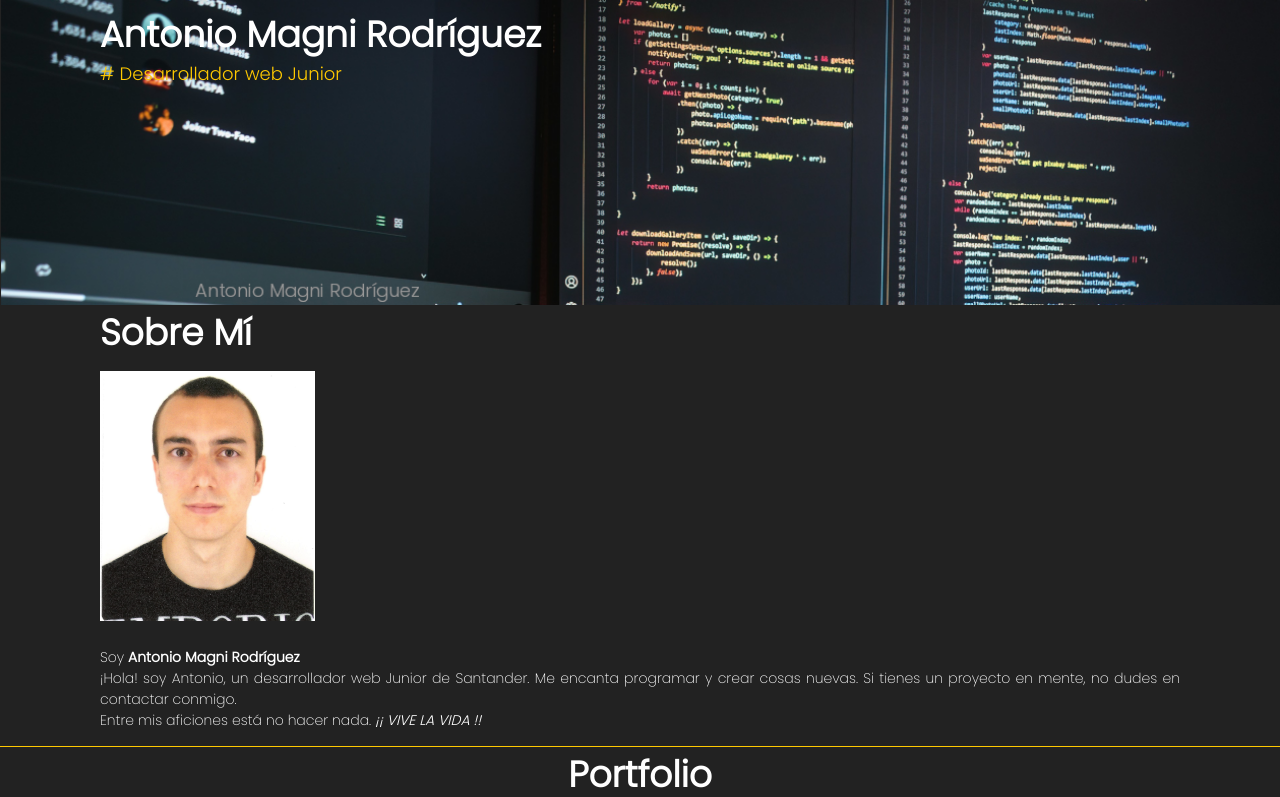
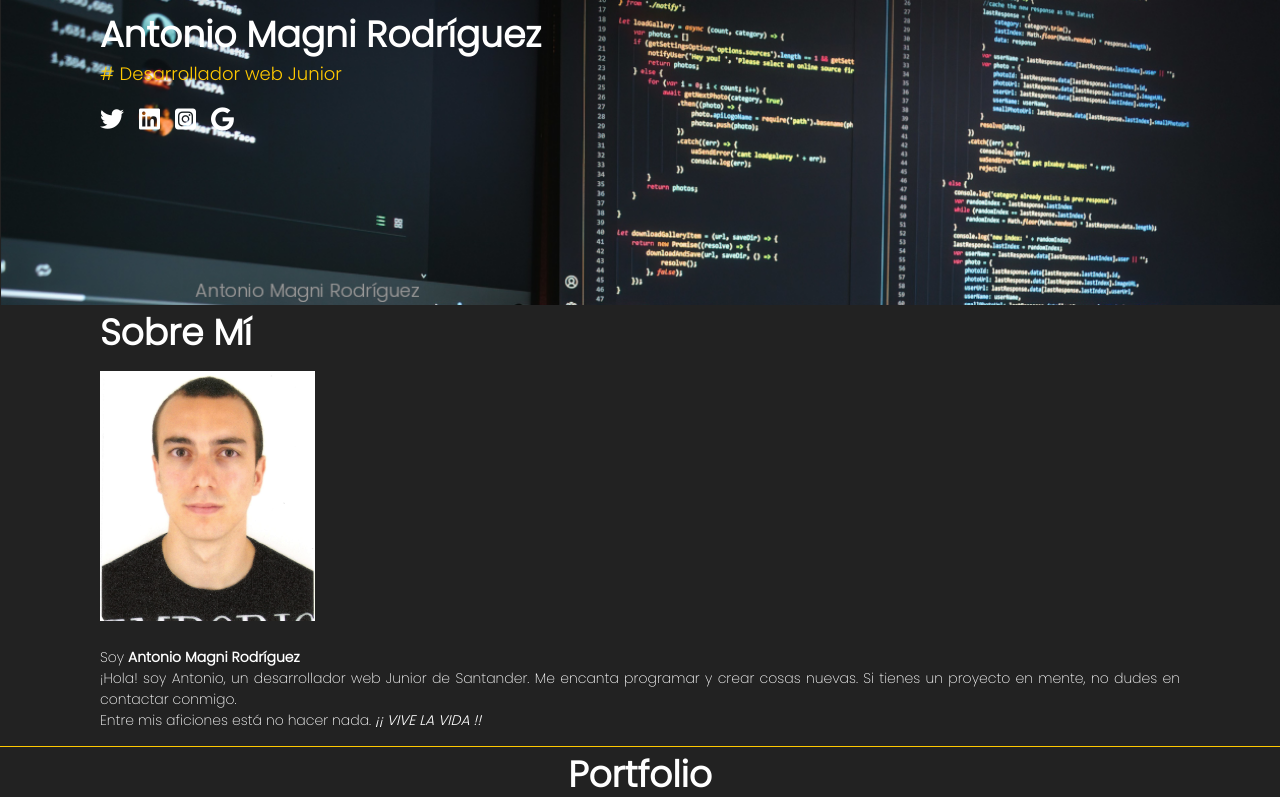
Before and after one commit to AntonioMagni/Practica, a plain HTML site: page portfolio/index.html in a window 1280 px wide. Shown: the top 797 px of the page. Drawn offline with Linux system fonts and the light colour scheme.

Commit message:
redes sociales

```diff
--- a/portfolio/css/estilos.css
+++ b/portfolio/css/estilos.css
@@ -11,7 +11,6 @@ body {
     font-family: 'Poppins', sans-serif;
     font-size: 14px;
     font-weight: 200;
-
 }
 
 h2 {
@@ -25,18 +24,59 @@ h2 {
     line-height: 50px;
 }
 
+/* Se configura los h3*/
 h3 {
     color: white;
     font-size: 18px;
     font-weight: 300;
 }
 
+/* Se configura section*/
+
+section{
+    padding-left: 100px;
+    padding-right: 100px;
+    padding-bottom: 15px;
+    padding-top: 10px;
+}
+
+/* Se configura los p*/
 p{
     text-align: justify;
 }
 
+/* */
 cite{
     font-weight: 300;
+}
+
+i{
+    font-size: 24px;
+}
+
+/* Resalta el color del icono de las redes sociales al pasar el mouse*/
+i:hover{
+    color: #ffc900;
+}
+
+/* Hacemos que los iconos de las redes sociales sean blancos*/
+a:any-link{
+    color: white;
+}
+
+a:-webkit-any-link{
+    color: white;
+}
+
+a:-moz-any-link{
+    color: white;
+}
+
+/* Se centran los iconos de las redes sociales*/
+li{
+    float: left;
+    text-align: center;
+    margin-right: 15px;
 }
 
 /* CSS IDs y Clase*/
@@ -45,6 +85,7 @@ cite{
 }
 .seccion{
     /* Se puede juntar el paddin en una sola instrucción sentido agujas reloj*/
+
     padding-left: 100px;
     padding-right: 100px;
     padding-bottom: 15px;
@@ -63,6 +104,12 @@ cite{
     }
 }
 
+#redessociales{
+    margin-top: 20px;
+    list-style: none;
+
+}
+
 #inicio{
     background-image: url("../Imagenes/Cabecera.png");
     background-repeat: no-repeat;
--- a/portfolio/index.html
+++ b/portfolio/index.html
@@ -7,28 +7,43 @@
         <link rel="preconnect" href="https://fonts.googleapis.com">
         <link rel="preconnect" href="https://fonts.gstatic.com" crossorigin>
         <link href="https://fonts.googleapis.com/css2?family=Poppins:wght@100;200;300&display=swap" rel="stylesheet">
+        <script src="https://kit.fontawesome.com/98c9db64a6.js" crossorigin="anonymous"></script>
         <link rel="stylesheet" href="./css/estilos.css">
+
     </head>
     <body>
+        <!-- Menu de navegacion -->
+         <nav></nav>
+
+         <article>
             <!-- Bloque de inicio -->
-        <div id="inicio" class="seccion">
+            <section id="inicio">
                 <h2 id="nombre"> Antonio Magni Rodríguez </h2>
                 <h3 class="hastag"> # Desarrollador web Junior</h3>
-        </div>
+                <ul id="redessociales">
+                    <li><a href="https://x.com/?lang=es&mx=2" target="_blank"><i class="fa-brands fa-twitter"></i></a></li>
+                    <li><a href="https://www.linkedin.com/in/antonio-magni-rodriguez/" target="_blank"><i class="fa-brands fa-linkedin"></i></a></li>
+                    <li><a href="https://www.instagram.com/?hl=es" target="_blank"><i class="fa-brands fa-square-instagram"></i></a></li>
+                    <li><a href="antoniomagni85@gmail.com" target="_blank"><i class="fa-brands fa-google"></i></a></li>
+                </ul>
+            </section>
             <!-- Fin bloque de inicio -->
 
         <!-- Bloque Sobre Mi -->
-       <div id="sobremi" class="seccion">
+
+        <section id="sobremi">
                 <h2>Sobre Mí</h2>
                 <img src="./Imagenes/FOTO1.png" alt="Imagen de Antonio Magni Rodríguez" height="250">
                 <p>Soy <strong> Antonio Magni Rodríguez </strong></p>
                 <p>¡Hola! soy Antonio, un desarrollador web  Junior de Santander. Me encanta programar y crear cosas nuevas. Si tienes un proyecto en mente, <span>no dudes en contactar conmigo.</span></p>
                 <p>Entre mis aficiones está no hacer nada. <cite>¡¡ VIVE LA VIDA !!</cite></p>
-       </div>
+        </section>
+
         <!-- Fin bloque Sobre Mi -->
 
         <!-- Bloque PortFolio -->
-        <div id="portfolio" class="seccion">
+
+            <section id="portfolio">
                 <h2>Portfolio</h2>
                 <h3>Una mirada más allá del texto</h3>
                 <table>
@@ -52,14 +67,18 @@
                         </tr>
                     </tbody>
                 </table>
-        </div>
+            </section>
             <!-- Fin bloque PortFolio -->
 
-        <!-- Bloque PortFolio -->
-        <div id="experiencia" class="seccion">
+            <!-- Bloque Experiencia -->
+
+            <section id="experiencia">
                 <h2>Experiencia</h2>
                 <h3>Loren ipsum dolor sit amet consectetur adipisicing elit</h3>
                 <p>Loren ipsum dolor sit amet consectetur adipisicing elit. Numquam rerum nemo saepe dicta</p>
-        </div>
+            </section>
+    </article>
+        <!-- Footer -->
+        <footer></footer>
     </body>
 </html>
```
Lines whose indentation alone changed are shown as unchanged.
